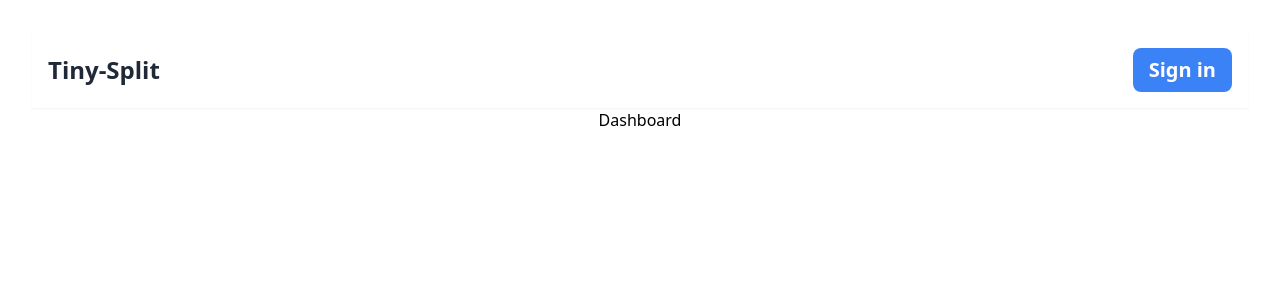
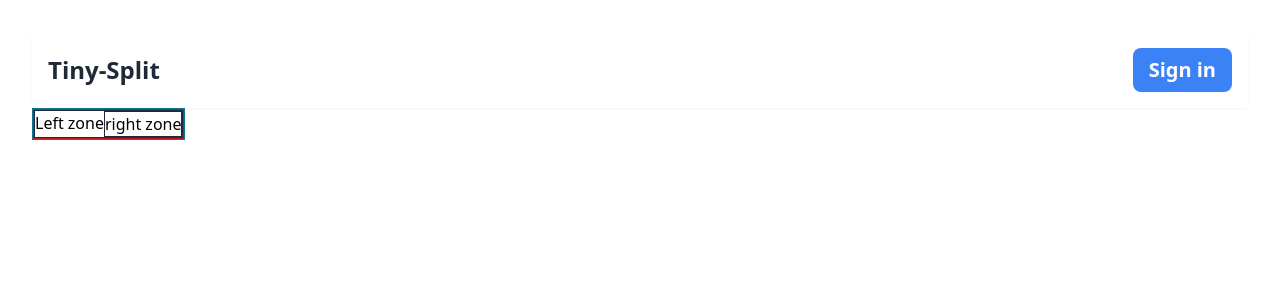
Before and after one commit to Sunnyhundal/Tiny-Split, a React (Vite) app: page /dashboard in a window 1280 px wide. Shown: the top 300 px of the page. Built offline with nearby package versions, Linux system fonts and the light colour scheme.

Commit message:
TailwindCSS added to start

```diff
--- a/src/routes/dashboard.jsx
+++ b/src/routes/dashboard.jsx
@@ -3,9 +3,16 @@ import React from "react";
 export default function Dashboard() {
   return (
     // create a div that will generate a white box for dashboard components
-    <div className="dashboard">
-      <div className="dashboard__content">
-        <h1>Dashboard</h1>
+    <div className="flex flex-row">
+      <div className="flex  border-cyan-700 border">
+        <div className="flex border-red-700 border">
+          <div className="flex border justify-start border-slate-800">
+            <h1>Left zone</h1>
+            <div className="flex border justify-end border-slate-800">
+              <h1>right zone</h1>
+            </div>
+          </div>
+        </div>
       </div>
     </div>
   );
```
